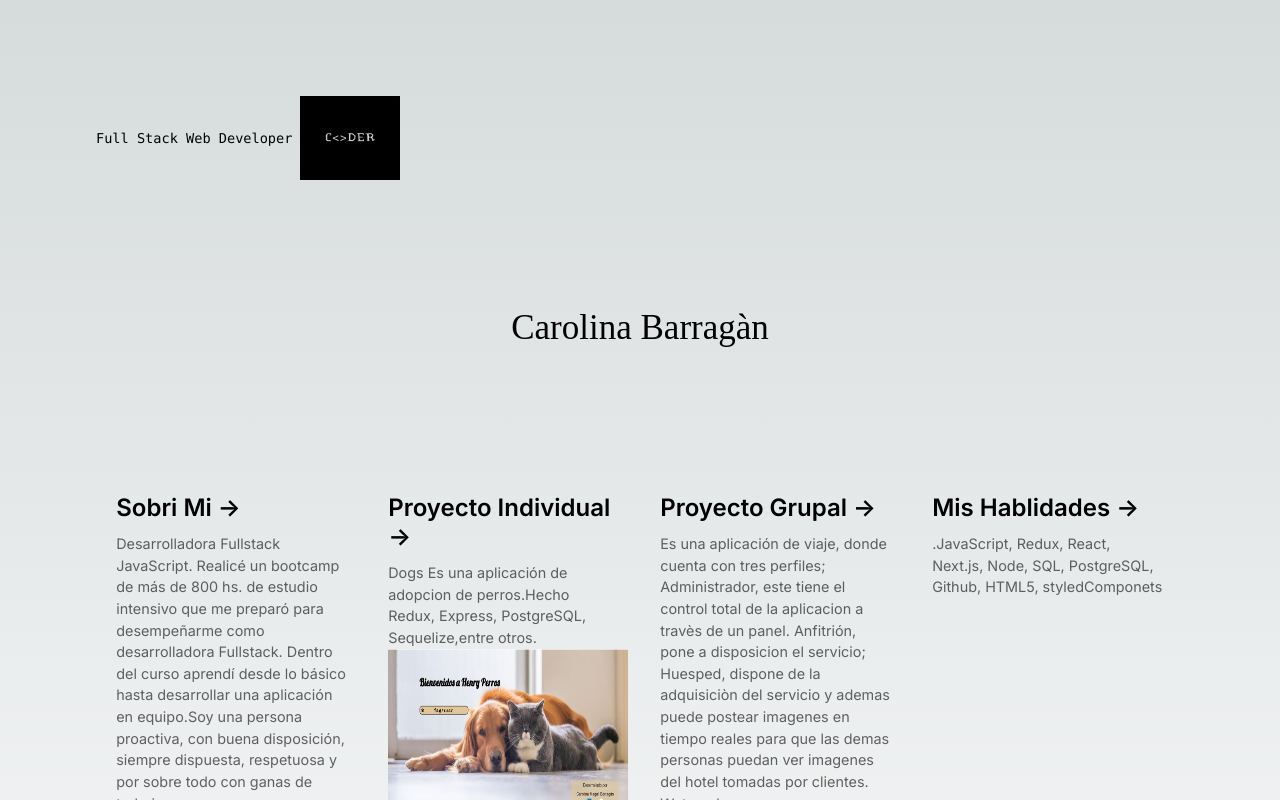
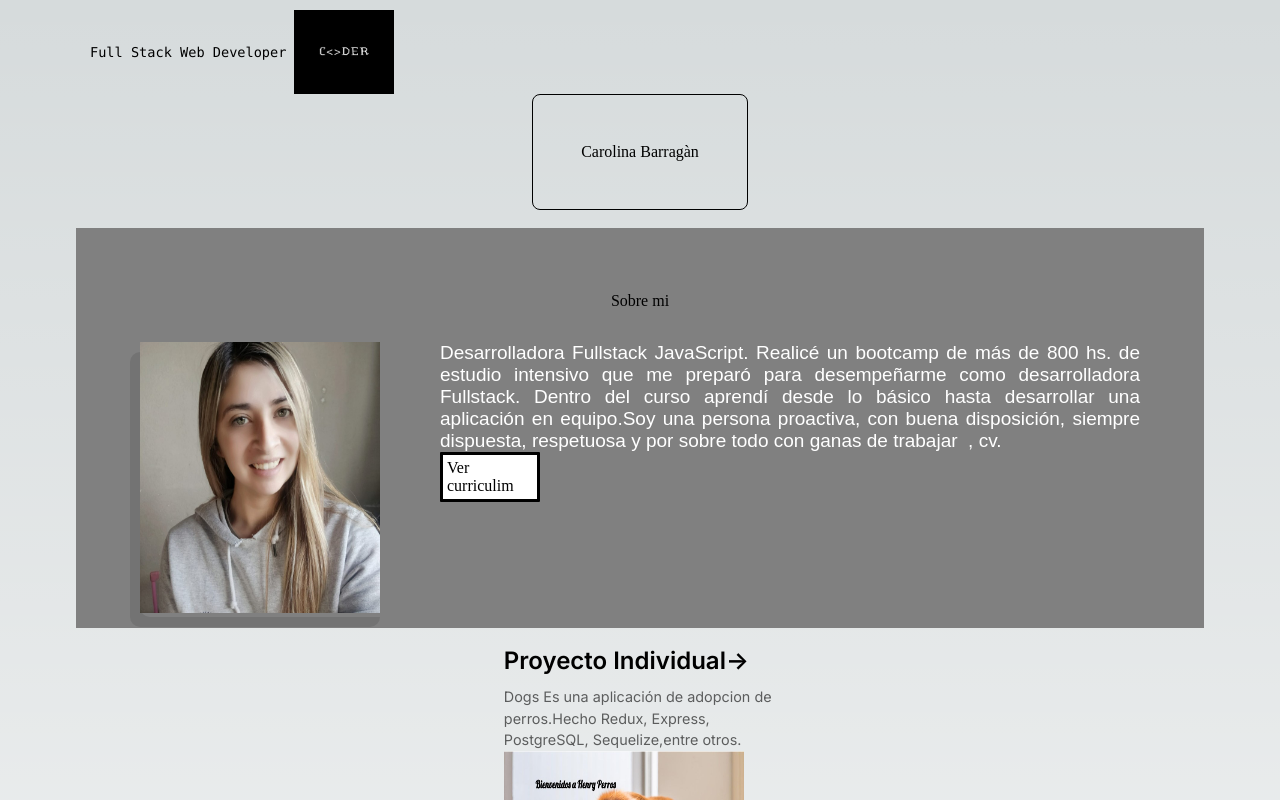
Before and after one commit to carobarragan/Port-Caro, a Next.js app: page / in a window 1280 px wide. Shown: the top 800 px of the page. Built offline with nearby package versions, Linux system fonts and the light colour scheme.

Commit message:
new about

```diff
--- /dev/null
+++ b/pages/about/index.js
@@ -0,0 +1,42 @@
+import styles from "../../styles/About.module.css";
+import Image from "next/image";
+
+export default function About() {
+  return (
+    <div className={styles.container}>
+      <p className={styles.titulo}>Sobre mi</p>
+      <div className={styles.imagenContainer}>
+        <div className={styles.imagen}>
+          <Image
+            src="/perfil.jpeg"
+            // alt="13"
+            width={240}
+            height={271}
+            priority
+          />
+        </div>
+        <div className={styles.textContainer}>
+          <p className={styles.description}>
+            {" "}
+            Desarrolladora Fullstack JavaScript. Realicé un bootcamp de más de
+            800 hs. de estudio intensivo que me preparó para desempeñarme como
+            desarrolladora Fullstack. Dentro del curso aprendí desde lo básico
+            hasta desarrollar una aplicación en equipo.Soy una persona
+            proactiva, con buena disposición, siempre dispuesta, respetuosa y
+            por sobre todo con ganas de trabajar&nbsp; , cv.
+          </p>
+          <div className={styles.boton}>
+            <a
+              href="https://docs.google.com/document/d/1Aan5a05YzYeUkeeRzSY2xVZL2gXKX1n2XbP8hIj-rRQ/edit"
+              className={styles.center}
+              target="_blank"
+              rel="noopener noreferrer"
+            >
+              Ver curriculim
+            </a>
+          </div>
+        </div>
+      </div>
+    </div>
+  );
+}
--- a/pages/index.js
+++ b/pages/index.js
@@ -3,6 +3,7 @@ import Image from "next/image";
 import { Inter } from "@next/font/google";
 import styles from "../styles/Home.module.css";
 import Footer from "../componentes/About/Footer";
+import About from "./about";
 
 const inter = Inter({ subsets: ["latin"] });
 
@@ -40,40 +41,18 @@ export default function Home() {
             </a>
           </div>
         </div>
-        <div className={styles.titulo} width={180} height={280}>
-          {" "}
-          Carolina Barragàn
+        <div className={styles.fondo}>
+          <div className={styles.titulo} width={180} height={280}>
+            {" "}
+            Carolina Barragàn
+          </div>
+        </div>
+        <br />
+        <div>
+          <About />
         </div>
 
-        <div className={styles.grid}>
-          <a
-            href="https://docs.google.com/document/d/1Aan5a05YzYeUkeeRzSY2xVZL2gXKX1n2XbP8hIj-rRQ/edit"
-            className={styles.card}
-            target="_blank"
-            rel="noopener noreferrer"
-          >
-            <h2 className={inter.className}>
-              Sobri Mi <span>-&gt;</span>
-            </h2>
-            <p className={inter.className}>
-              Desarrolladora Fullstack JavaScript. Realicé un bootcamp de más de
-              800 hs. de estudio intensivo que me preparó para desempeñarme como
-              desarrolladora Fullstack. Dentro del curso aprendí desde lo básico
-              hasta desarrollar una aplicación en equipo.Soy una persona
-              proactiva, con buena disposición, siempre dispuesta, respetuosa y
-              por sobre todo con ganas de trabajar&nbsp; , cv.
-            </p>
-            <div>
-              <Image
-                src="/perfil.jpeg"
-                // alt="13"
-                width={240}
-                height={171}
-                priority
-              />
-            </div>
-          </a>
-
+        <div>
           <a
             href="https://github.com/carobarragan/Proyecto-individua.git"
             className={styles.card}
@@ -128,6 +107,10 @@ export default function Home() {
               .JavaScript, Redux, React, Next.js, Node, SQL, PostgreSQL, Github,
               HTML5, styledComponets
             </p>
+            {/* <div>
+              <Image href="html-5--v.png" width={24} height={24} />
+              <p>HTML.</p>
+            </div> */}
           </a>
         </div>
       </main>
--- a/styles/About.module.css
+++ b/styles/About.module.css
@@ -18,8 +18,8 @@
 }
 .container {
   width: 100%;
-  background-color: #ffffff39;
-  height: 200px;
+  background-color: gray;
+  height: 400px;
   margin: auto;
   padding: 4em;
   display: flex;
@@ -27,12 +27,12 @@
   align-items: center;
   gap: 2em;
 }
-.container:hover {
+/* .container:hover {
   background-color: var(--primaryColor3);
   box-shadow: 0px 0px 0px 0px var(--primaryColor2);
   border: 1px solid var(--primaryColor3);
   /* color: white; */
-}
+/* }  */
 .divider {
   width: 500px;
   min-height: 1px;
@@ -71,19 +71,21 @@
   flex-direction: column;
 }
 .titulo {
-  position: relative;
-  text-align: center;
-
-  font-size: 35px;
-  color: var(--mainBg);
+}
+.titulo:hover {
+  opacity: 0.7;
 }
 .boton {
-  background-color: #0000001a;
+  background-color: #fff;
   background-position: 220px;
+  border: 3px solid black;
+  border-radius: 1px;
+  padding: 4px;
   box-shadow: 0 10px 25px gray;
-  width: 180px;
-  height: 80px;
+  width: 100px;
+  height: 50px;
   position: unset;
+  left: 0;
 }
 
 .boton:hover {
@@ -105,21 +107,78 @@
   text-shadow: -2.5px 2.5px 1px var(--variant3);
 }
 .contenedor {
+  font-size: 100%;
   width: 100%;
   display: flex;
   align-items: center;
   flex-direction: column;
   margin: auto;
 }
+.description {
+  color: #fff;
+  font-family: "Montserrat", sans-serif;
+  font-weight: 300px;
+  font-size: 19px;
+  text-align: justify;
+}
+@media (max-width: 700px) {
+  .container {
+    padding: 2rem 2.5rem;
+  }
+
+  .textContainer {
+    padding: 0rem 0rem;
+    grid-template-columns: repeat(2, 50%);
+    width: 1250px;
+    height: 1250px;
+  }
+
+  .description {
+    padding: auto;
+    width: 310px;
+    height: 350px;
+  }
+  @media (max-width: 700px) {
+    .boton {
+      filter: invert(1) drop-shadow(0 0 0.3rem black);
+    }
+  }
+}
+.imagenContainer {
+  flex: 1 1;
+  display: flex;
+}
+
+.textContainer {
+  max-width: 700px;
+  margin-left: 50px;
+  display: initial;
+  /* background-position; */
+  background-position-x: 50%;
+  background-position-y: center;
+  background-size: cover;
+}
 .imagen {
+  background-position: 50%;
+  background-position-x: 50%;
+  background-position-y: center;
+  background-size: cover;
   border-radius: 10px;
-  width: 450px;
-  display: inline-block;
+  width: 250px;
   transition: transform 200ms;
   box-shadow: -10px 10px 0px #0000001a;
 }
-@media (max-width: 768px) {
-  .divider {
-    width: 250px;
+
+.logo,
+.thirteen img {
+  filter: invert(1) drop-shadow(0 0 0.3rem #ffffff70);
+}
+
+@keyframes rotate {
+  from {
+    transform: rotate(560deg);
+  }
+  to {
+    transform: rotate(0deg);
   }
 }
--- a/styles/Home.module.css
+++ b/styles/Home.module.css
@@ -3,7 +3,7 @@
   flex-direction: column;
   justify-content: space-between;
   align-items: center;
-  padding: 6rem;
+  padding: 10px;
   min-height: 100vh;
 }
 
@@ -113,18 +113,41 @@
   transform: translateZ(0);
 }
 .titulo {
-  position: relative;
+  /* position: relative;
   text-align: center;
   padding: 8rem 0;
   font-size: 35px;
-  color: var(--mainBg);
+  color: var(--mainBg); */
+
+  padding: 10px;
+  display: flex;
+  list-style: none;
+  border: 1px solid black;
+  border-radius: 8px;
+  padding: 3rem;
+  gap: 4px;
+  background-position: center;
 }
 .titulo:hover {
-  opacity: 0.7;
+  color: magenta;
+  text-decoration: underline;
+  display: center;
+  /* opacity: 0.7;
   transform: translateX(4px);
   color: blue;
-  text-shadow: -2.5px 2.5px 1px var(--variant3);
+  text-shadow: -2.5px 2.5px 1px var(--variant3); */
 }
+/* .fondo {
+  background-image: url("https://media.istockphoto.com/id/1296308898/es/foto/elegante-escritorio-espacio-de-trabajo-sobre-fondo-negro.jpg?b=1&s=170667a&w=0&k=20&c=QRe45QcolMEMgUm368soByBzr2WaCg-ULP8uhLkMcYI=");
+  color: wheat;
+  width: 300;
+  height: 300;
+}
+@media (max-width: 700px) {
+  .fondo {
+    padding: 2rem;
+  }
+} */
 
 .logo,
 .thirteen {
@@ -284,6 +307,9 @@
     z-index: 1;
   }
 }
+.Skill {
+  background-image: url("https://img.icons8.com/color/452/html-5--v1.png");
+}
 
 /* Tablet and Smaller Desktop */
 @media (min-width: 701px) and (max-width: 1120px) {
@@ -311,3 +337,8 @@
     transform: rotate(0deg);
   }
 }
+@media (max-width: 700px) {
+  .about {
+    padding: 8rem;
+  }
+}
```
Also changed, not shown: public/html-5--v1.png (added).
